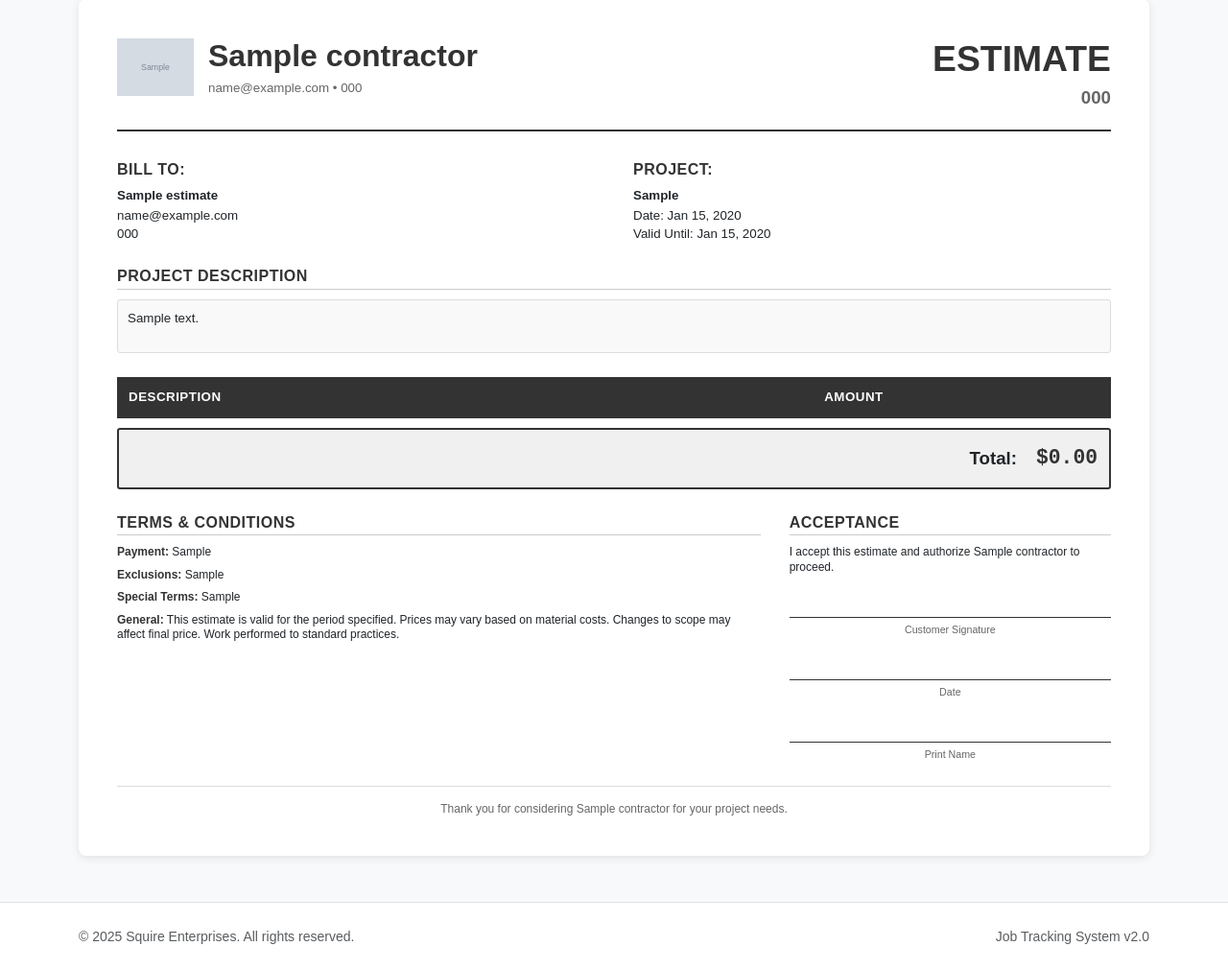
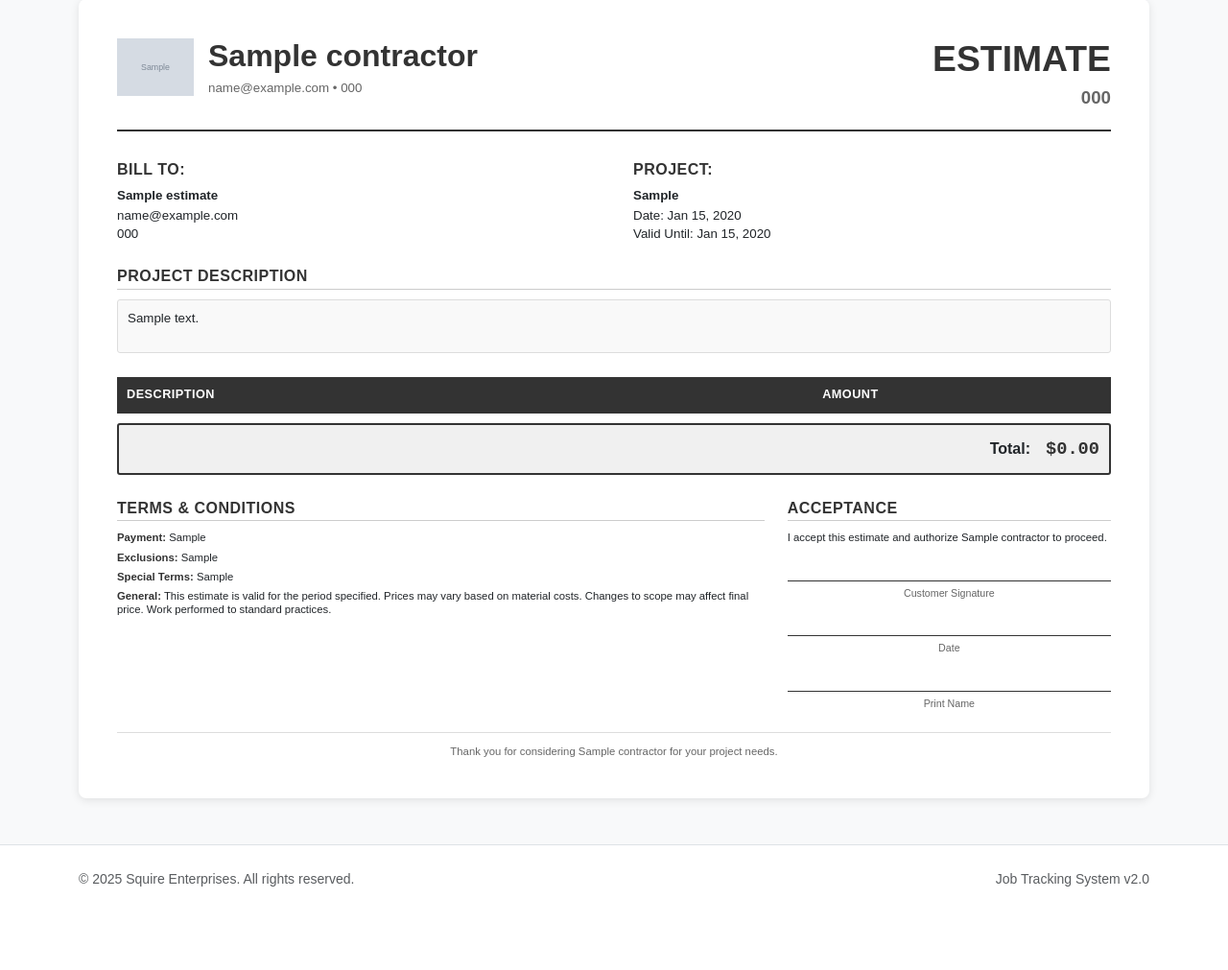
Before and after one commit to JBailey273/JobToolV2, a Django app: page /estimates/1/customer-report/ in a window 1280 px wide. Shown: the part 273-1284 px from the top of the page at 96% size. After the commit the page ends 1197 px from the top, so only its background shows below. Run offline with Django 5.2, Linux system fonts and the light colour scheme; a user stored in the database is signed in; tables that the repository leaves empty hold one stand-in row (values such as "Sample post"); grey boxes marked "Sample" are stand-in pictures; lists and menus that the app fills with data are empty; parts of the project's set-up code (start-up, migrations or seed data) failed here and were passed over.

Commit message:
Tighten customer estimate print layout

```diff
--- a/jobtracker/dashboard/templates/dashboard/customer_estimate_report.html
+++ b/jobtracker/dashboard/templates/dashboard/customer_estimate_report.html
@@ -215,26 +215,33 @@ body {
     border-radius: 8px;
 }
 
+
 .card-body {
     padding: 40px;
 }
 
+.report-container {
+    padding: 40px;
+    background-color: #fff;
+    border-radius: 8px;
+}
+
 /* Print-specific styles */
+@page {
+    size: letter landscape;
+    margin: 0.3in;
+}
+
 @media print {
-    @page {
-        margin: 0.5in;
-        size: letter;
-    }
-
     body {
-        font-size: 11pt;
-        line-height: 1.3;
+        font-size: 9pt;
+        line-height: 1.2;
         color: #000;
         -webkit-print-color-adjust: exact;
     }
 
     .report-container {
-        padding: 0;
+        padding: 22px;
         margin: 0;
         width: 100%;
         max-width: none;
@@ -367,9 +374,9 @@ body {
 .items-table th {
     background-color: #333;
     color: white;
-    padding: 12px;
+    padding: 10px;
     text-align: left;
-    font-size: 10pt;
+    font-size: 9.5pt;
     font-weight: bold;
     text-transform: uppercase;
     letter-spacing: 0.5px;
@@ -385,7 +392,7 @@ body {
 }
 
 .items-table td {
-    padding: 12px;
+    padding: 10px;
     border-bottom: 1px solid #ddd;
     vertical-align: top;
 }
@@ -396,19 +403,19 @@ body {
 
 .item-description .main-desc {
     font-weight: bold;
-    font-size: 10pt;
+    font-size: 9.5pt;
     margin-bottom: 2px;
 }
 
 .item-description .sub-desc {
-    font-size: 9pt;
+    font-size: 8.5pt;
     color: #666;
     font-style: italic;
 }
 
 .item-amount {
     text-align: right;
-    font-size: 10pt;
+    font-size: 9.5pt;
     font-weight: bold;
     font-family: 'Courier New', monospace;
 }
@@ -422,20 +429,20 @@ body {
     display: flex;
     justify-content: flex-end;
     align-items: center;
-    padding: 15px 12px;
+    padding: 12px 10px;
     background-color: #f0f0f0;
     border: 2px solid #333;
     border-radius: 3px;
 }
 
 .total-label {
-    font-size: 14pt;
+    font-size: 12pt;
     font-weight: bold;
-    margin-right: 20px;
+    margin-right: 16px;
 }
 
 .total-amount {
-    font-size: 16pt;
+    font-size: 14pt;
     font-weight: bold;
     font-family: 'Courier New', monospace;
     color: #333;
@@ -444,8 +451,8 @@ body {
 /* Bottom Section */
 .bottom-section {
     display: flex;
-    gap: 30px;
-    margin-bottom: 25px;
+    gap: 24px;
+    margin-bottom: 22px;
 }
 
 .terms-column {
@@ -457,9 +464,9 @@ body {
 }
 
 .terms-item {
-    margin-bottom: 8px;
-    font-size: 9pt;
-    line-height: 1.3;
+    margin-bottom: 6px;
+    font-size: 8.5pt;
+    line-height: 1.25;
 }
 
 .terms-item strong {
@@ -467,15 +474,15 @@ body {
 }
 
 .acceptance-text {
-    font-size: 9pt;
-    margin-bottom: 20px;
-    line-height: 1.3;
+    font-size: 8.5pt;
+    margin-bottom: 16px;
+    line-height: 1.25;
 }
 
 .signature-fields {
     display: flex;
     flex-direction: column;
-    gap: 20px;
+    gap: 16px;
 }
 
 .signature-field {
@@ -486,7 +493,7 @@ body {
 
 .signature-line {
     border-bottom: 1px solid #333;
-    height: 25px;
+    height: 22px;
     width: 100%;
 }
 
@@ -499,72 +506,135 @@ body {
 /* Footer */
 .footer-text {
     text-align: center;
-    font-size: 9pt;
+    font-size: 8.5pt;
     color: #666;
-    margin-top: 20px;
-    padding-top: 15px;
+    margin-top: 18px;
+    padding-top: 12px;
     border-top: 1px solid #ddd;
 }
 
 /* Print optimizations */
 @media print {
     .company-logo {
-        max-height: 50px;
-        max-width: 100px;
+        max-height: 45px;
+        max-width: 90px;
+    }
+
+    .estimate-header {
+        margin-bottom: 16px;
+        padding-bottom: 12px;
+        page-break-inside: avoid;
     }
 
     .company-name {
         font-size: 20pt;
     }
 
+    .company-contact {
+        font-size: 8.5pt;
+    }
+
     .estimate-title {
-        font-size: 24pt;
+        font-size: 22pt;
     }
 
     .estimate-number {
-        font-size: 12pt;
+        font-size: 11pt;
+    }
+
+    .info-section {
+        margin-bottom: 16px;
+        gap: 20px;
     }
 
     .info-title {
         font-size: 10pt;
+        margin-bottom: 6px;
+    }
+
+    .info-content {
+        font-size: 8.5pt;
+        line-height: 1.25;
+    }
+
+    .description-section {
+        margin-bottom: 16px;
     }
 
     .section-title {
-        font-size: 10pt;
+        font-size: 10.5pt;
+        margin-bottom: 8px;
+        padding-bottom: 2px;
     }
 
-    .total-label {
-        font-size: 12pt;
+    .description-text {
+        padding: 6px;
+        font-size: 8.5pt;
+        background-color: #f5f5f5;
     }
 
-    .total-amount {
-        font-size: 14pt;
+    .items-section {
+        margin-bottom: 16px;
     }
 
-    /* Ensure proper page breaks */
-    .estimate-header {
-        page-break-inside: avoid;
+    .items-table th {
+        padding: 6px 8px;
+        font-size: 8.5pt;
+    }
+
+    .items-table td {
+        padding: 6px 8px;
+        font-size: 8.5pt;
+    }
+
+    .item-description .main-desc {
+        font-size: 8.5pt;
+    }
+
+    .item-description .sub-desc {
+        font-size: 7.5pt;
+    }
+
+    .item-amount {
+        font-size: 8.5pt;
     }
 
     .items-table {
         page-break-inside: avoid;
     }
 
+    .total-row {
+        padding: 8px 10px;
+        background-color: #f5f5f5;
+    }
+
+    .total-label {
+        margin-right: 10px;
+        font-size: 10pt;
+    }
+
+    .total-amount {
+        font-size: 11pt;
+    }
+
     .bottom-section {
+        gap: 18px;
+        margin-bottom: 16px;
         page-break-inside: avoid;
+    }
+
+    .terms-item,
+    .acceptance-text {
+        font-size: 7.5pt;
+    }
+
+    .signature-fields {
+        gap: 12px;
     }
 
     /* Remove background colors for better printing */
     .items-table tbody tr:nth-child(even) {
         background-color: transparent;
-    }
-
-    .total-row {
-        background-color: #f5f5f5;
-    }
-
-    .description-text {
-        background-color: #f5f5f5;
     }
 }
 
```
